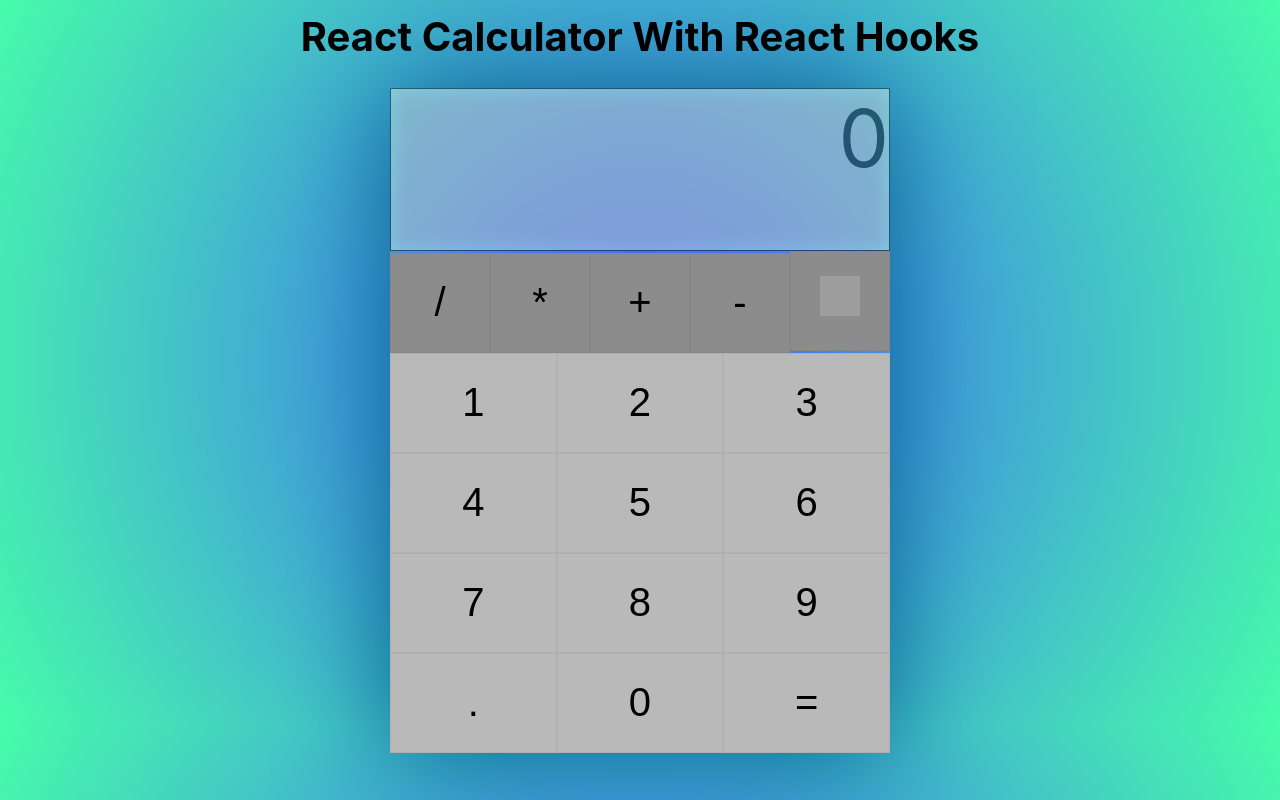
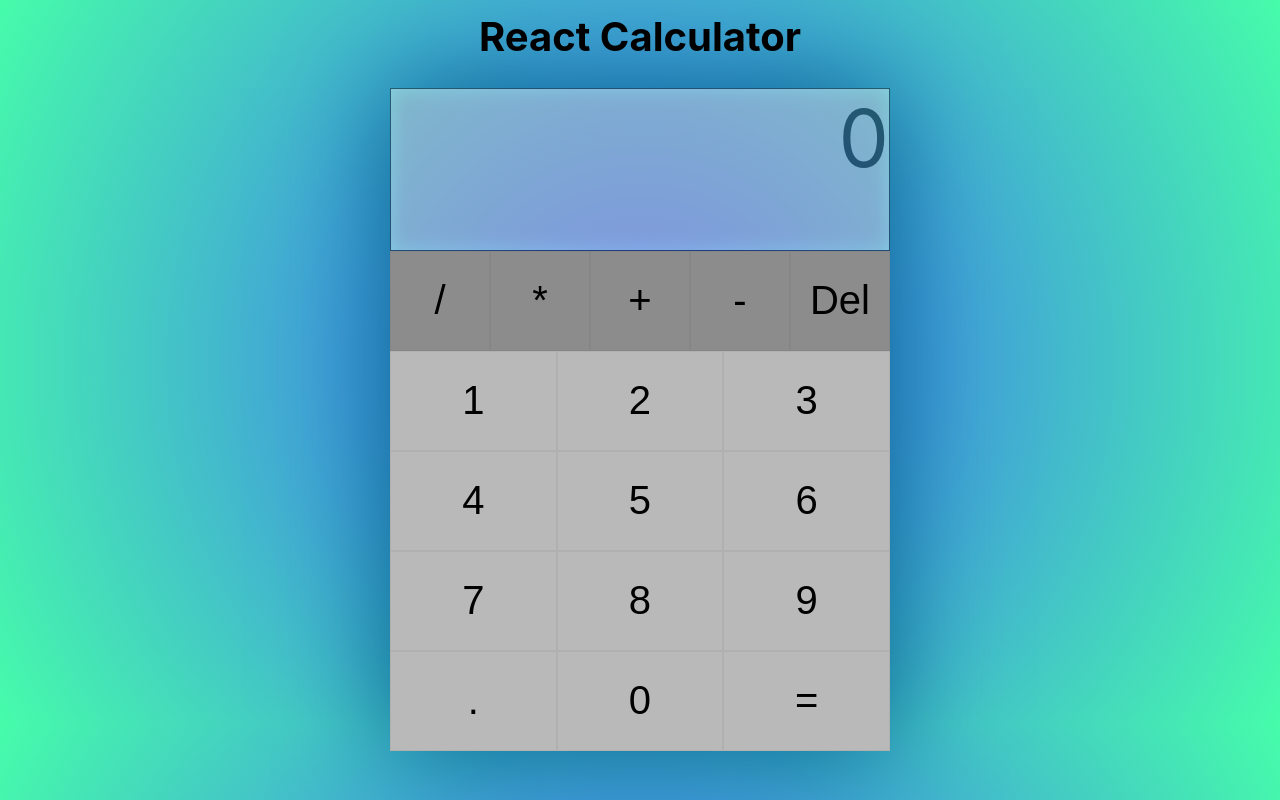
Before and after one commit to Netchicken/simplecalculator, a React (Create React App) app: page / in a window 1280 px wide. Built offline with nearby package versions, Linux system fonts and the light colour scheme; grey boxes are pictures that could not be loaded.

Commit message:
fixed delete

```diff
--- a/src/App.js
+++ b/src/App.js
@@ -6,18 +6,29 @@ import CalcButtons from "./Components/calcbuttons";
 function App() {
   const [calculation, setCalculation] = useState("");
   const [output, setOutput] = useState("");
-  const actions = ["/", "*", "+", "-", "."];
+  const actionsArray = ["/", "*", "+", "-", "Del", "."];
 
   const updateCalculation = (value) => {
-    if (
-      actions.includes(value) & (calculation === "") ||
-      actions.includes(value) & actions.includes(calculation.slice(-1))
+    console.log("updateCalculation  ", value + " " + actionsArray[4]);
+    if (value == actionsArray[4]) {
+      if (calculation === "") {
+        return;
+      }
+      const res = calculation.slice(0, -1); //removes the last element from the string
+      console.log("line 17", res);
+      setCalculation(res);
+      return;
+    } else if (
+      //if the array includes the value and the calculation is empty or the last character is an action
+      actionsArray.includes(value) & (calculation === "") ||
+      actionsArray.includes(value) &
+        actionsArray.includes(calculation.slice(-1))
     ) {
-      return;
+      return; //don't do anything and stop the function
     }
     setCalculation(calculation + value);
 
-    if (!actions.includes(value)) {
+    if (!actionsArray.includes(value)) {
       setOutput(eval(calculation + value).toString());
     }
   };
@@ -26,27 +37,30 @@ function App() {
     setCalculation(eval(calculation).toString());
   };
 
-  const clear = () => {
-    if (calculation === "") {
-      return;
-    }
-    const value = calculation.slice(0, -1);
-    setCalculation(value);
-  };
+  // const clear = () => {
+  //   if (calculation === "") {
+  //     return;
+  //   }
+  //   const value = calculation.slice(0, -1); //removes the last element from the string
+  //   setCalculation(value);
+  // };
 
   return (
     <div>
       <center>
-        <h1> React Calculator With React Hooks</h1>
+        <h1> React Calculator</h1>
       </center>
       <div className='calc-grid'>
         <div className='output'>
           {calculation || "0"}
           {output ? <span className='preRes'>{output}</span> : ""}
         </div>
-        {/* <div className='buttonGrid'> */}
-        <CalcButtons updateCalculation={updateCalculation} clear={clear} />
-        {/* </div> */}
+
+        <CalcButtons
+          updateCalculation={updateCalculation}
+          actionsArray={actionsArray}
+        />
+
         <div className='digits'>
           <CreateDigits updateCalculation={updateCalculation} />
 
@@ -73,60 +87,3 @@ function App() {
 }
 
 export default App;
-
-/* {
-  <div>
-          <div className='buttonGrid'>
-            <button
-              onClick={() => {
-                updateCalculation("/");
-              }}
-            >
-              /
-            </button>
-            <button
-              onClick={() => {
-                updateCalculation("*");
-              }}
-            >
-              *
-            </button>
-            <button
-              onClick={() => {
-                updateCalculation("+");
-              }}
-            >
-              +
-            </button>
-            <button
-              onClick={() => {
-                updateCalculation("-");
-              }}
-            >
-              -
-            </button>
-
-            <button onClick={clear}>
-              {" "}
-              <img
-                width={40}
-                height={40}
-                src='https://cdn-icons-png.flaticon.com/512/159/159805.png'
-              />
-            </button>
-          </div>
- }
-
-// const createDigits = () => {
-  //   const digits = []; //create an empty array
-
-  //   for (let i = 1; i < 10; i++) {
-  //     digits.push(  //add new elements to the array
-  //       <button onClick={() => updateCalculation(i.toString())} key={i}>
-  //         {i}
-  //       </button>
-  //     );
-  //   }
-  //   return digits;
-  // };
-*/
--- a/src/Components/calcbuttons.js
+++ b/src/Components/calcbuttons.js
@@ -1,33 +1,58 @@
 function CalcButtons(props) {
+  // const actionsArray = ["/", "*", "+", "-", "."];
+
+  const calcButtonArray = []; //create an empty array
+
+  for (let i = 0; i < 5; i++) {
+    calcButtonArray.push(
+      <button
+        onClick={() => {
+          props.updateCalculation(props.actionsArray[i]);
+        }}
+        key={i}
+      >
+        {props.actionsArray[i]}
+      </button>
+    );
+  }
+
   return (
     <div>
-      <button
+      {calcButtonArray}
+
+      {/* <button onClick={props.clear}>
+        <img
+          width={40}
+          height={40}
+          src='https://cdn-icons-png.flaticon.com/512/159/159805.png'
+        />
+      </button> */}
+    </div>
+  );
+}
+export default CalcButtons;
+
+{
+  /* <button
         onClick={() => {
-          props.updateCalculation("/");
+          props.updateCalculation(props.actionsArray[1]);
         }}
       >
-        /
+        {props.actionsArray[1]}
       </button>
       <button
         onClick={() => {
-          props.updateCalculation("*");
+          props.updateCalculation(props.actionsArray[2]);
         }}
       >
-        *
+        {props.actionsArray[2]}
       </button>
       <button
         onClick={() => {
-          props.updateCalculation("+");
+          props.updateCalculation(props.actionsArray[3]);
         }}
       >
-        +
-      </button>
-      <button
-        onClick={() => {
-          props.updateCalculation("-");
-        }}
-      >
-        -
+        {props.actionsArray[3]}
       </button>
 
       <button onClick={props.clear}>
@@ -36,8 +61,5 @@ function CalcButtons(props) {
           height={40}
           src='https://cdn-icons-png.flaticon.com/512/159/159805.png'
         />
-      </button>
-    </div>
-  );
+      </button>  */
 }
-export default CalcButtons;
```
